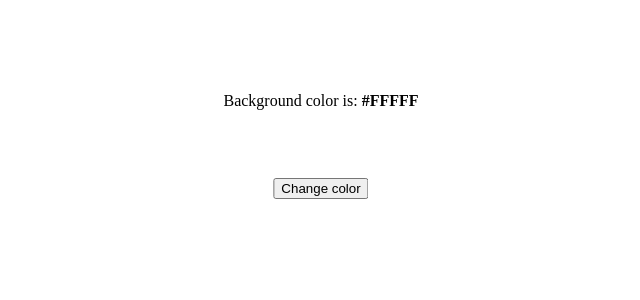
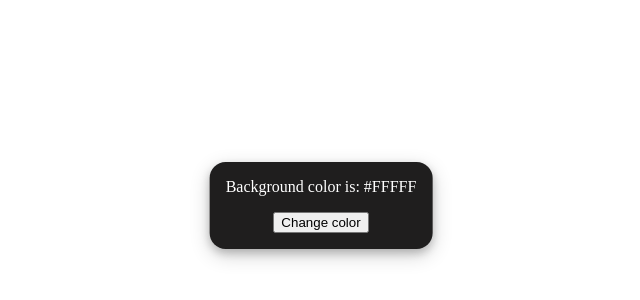
Before and after one commit to marjandeveloper/changebackground, a plain HTML site: page index.html in a window 1280 px wide. Shown: the part 238-538 px from the top of the page, without its empty margins (319-959 px from the left). Drawn offline with Linux system fonts and the light colour scheme.

Commit message:
finished

```diff
--- a/index.html
+++ b/index.html
@@ -9,10 +9,12 @@
     <script src="script.js" defer></script>
   </head>
   <body>
-    <div class="text-container">
-      Background color is: <span id="bg-text-show">#FFFFF</span>
+    <div class="container">
+      <div class="text-container">
+        Background color is: <span id="bg-text-show">#FFFFF</span>
+      </div>
+
+      <button class="btn">Change color</button>
     </div>
-    <br />
-    <button class="btn">Change color</button>
   </body>
 </html>
--- a/script.js
+++ b/script.js
@@ -11,6 +11,6 @@ function changeBgColor() {
   for (let i = 0; i < 6; i++) {
     backgroundColor += hexColorArr[Math.floor(Math.random() * 15)]
   }
+  document.body.style.backgroundColor = backgroundColor
   getBgColor.textContent = backgroundColor
-  textContainer.style.backgroundColor = backgroundColor
 }
--- a/style.scss
+++ b/style.scss
@@ -1,23 +1,24 @@
 @mixin position {
   position: absolute;
-
+  top: 50%;
   left: 50%;
   transform: translateX(-50%);
 }
 $width: max-content;
+.container {
+  @include position;
+  background-color: rgb(31, 30, 30);
+  color: white;
+  padding: 1em;
+  box-shadow: 0 4px 8px 0 rgba(0, 0, 0, 0.2), 0 6px 20px 0 rgba(0, 0, 0, 0.19);
+  border-radius: 1rem;
 
-.text-container {
-  @include position;
-  top: 40%;
-  width: $width;
-  padding: 10px;
+  .text-container {
+    padding-bottom: 1em;
+  }
 
-  #bg-text-show {
-    font-weight: bold;
+  .btn {
+    margin-left: 50%;
+    transform: translateX(-50%);
   }
 }
-
-.btn {
-  @include position;
-  top: 52%;
-}
```
Also changed, not shown: style.css, 1 other file.
